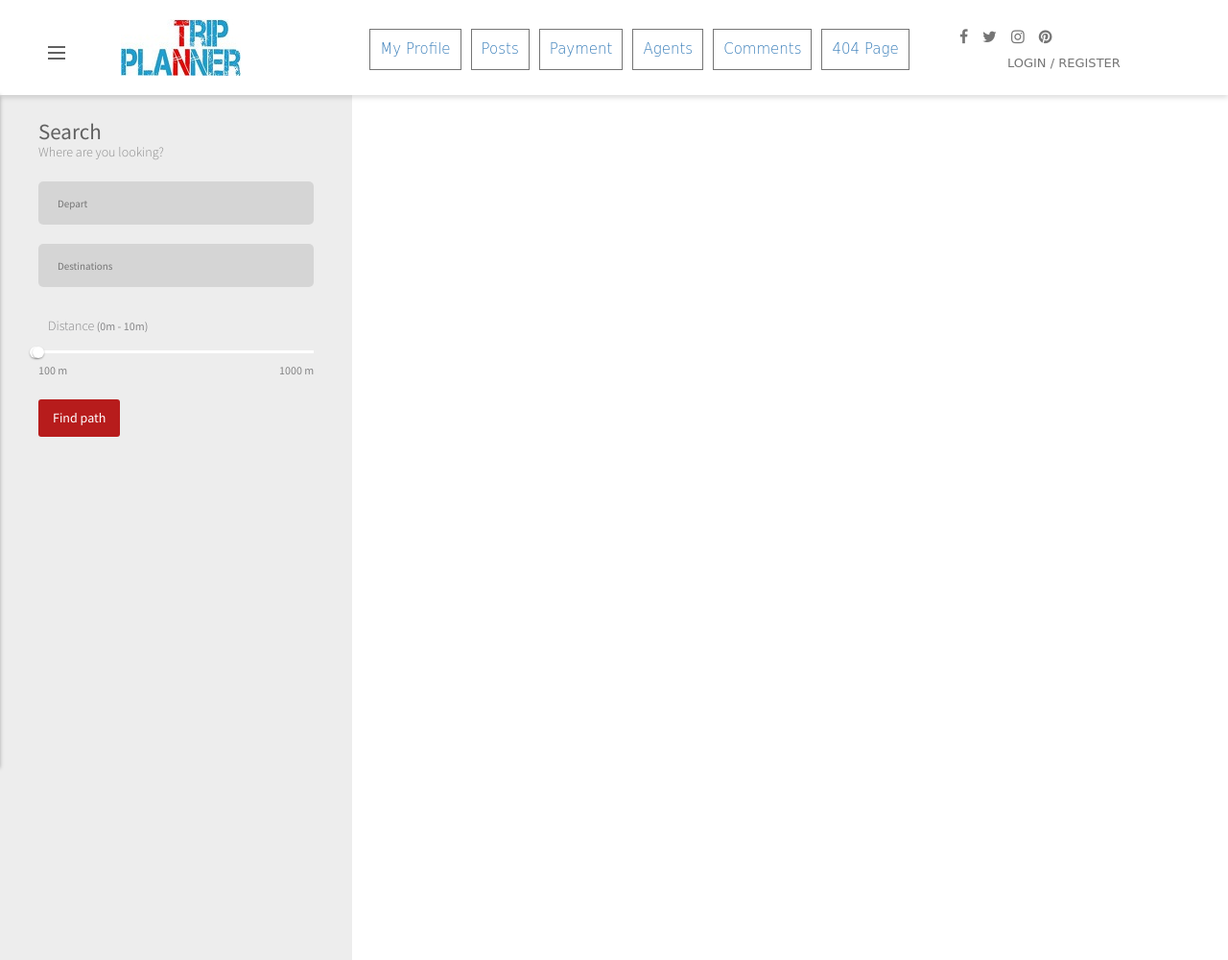
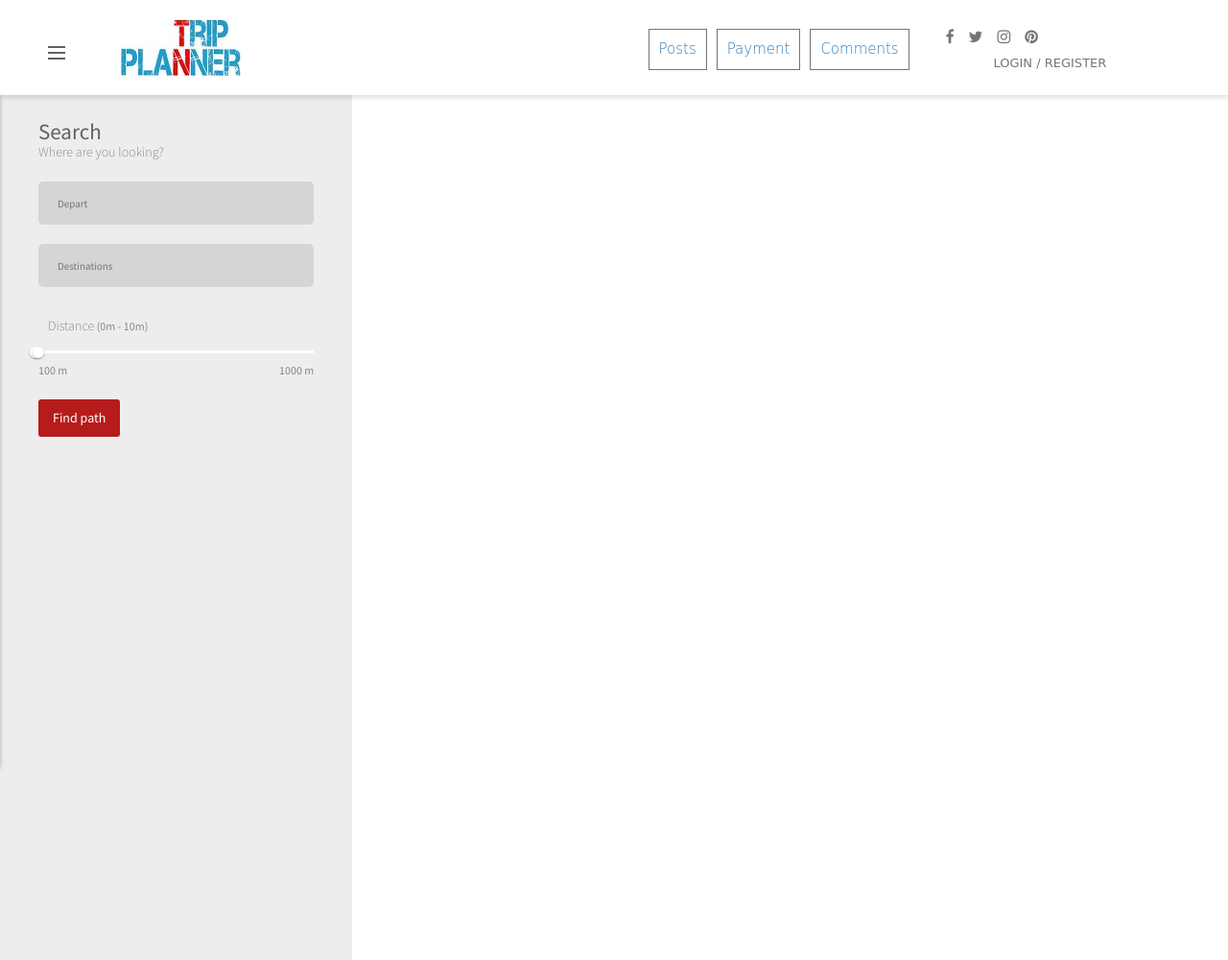
Before and after one commit to mega-coder/TripPlanner, a website: page public/index.html in a window 1280 px wide. Shown: the top 1000 px of the page at 96% size. Drawn offline with nearby package versions, Linux system fonts and the light colour scheme; some packages are replaced by stand-ins of ours; no server answers; files whose address does not match are found by name.

Commit message:
********

```diff
--- a/public/index.html
+++ b/public/index.html
@@ -78,12 +78,9 @@
 				<li><a href="#"><i class="fa fa-pinterest"></i></a></li>
 			</ul>
 			<ul class="navigation">
-				<li class="home current-menu-item"><a href="my-profile.html">My Profile</a></li>
 				<li class="listing menu-item-has-children"><a href="#/posts/list">Posts</a></li>
 				<li class="property"><a href="#/Payment">Payment</a></li>
-				<li class="agents"><a href="agents.html">Agents</a></li>
 				<li class="blog"><a href="#/comments">Comments</a></li>
-				<li class="error"><a href="404.html">404 Page</a></li>
 			</ul>
 
 			<p id="loginlogout"><a  href="#/login">Login</a> / <a href="#/register">Register</a></p>
--- a/public/pages/user.controller.js
+++ b/public/pages/user.controller.js
@@ -32,7 +32,7 @@ function UserControllerFN($scope,$http,$location,$localStorage,$compile) {
        Login($scope.userlogin.email, $scope.userlogin.password, function (result) {
      if (result === true) {
      console.log("success")
-         $("#loginlogout").html("<p><a>logount</a></p>");
+         $("#loginlogout").html("<p><a>logout</a></p>");
      $location.path('/');
      } else {
      $scope.error = 'Email or password is incorrect';
```
